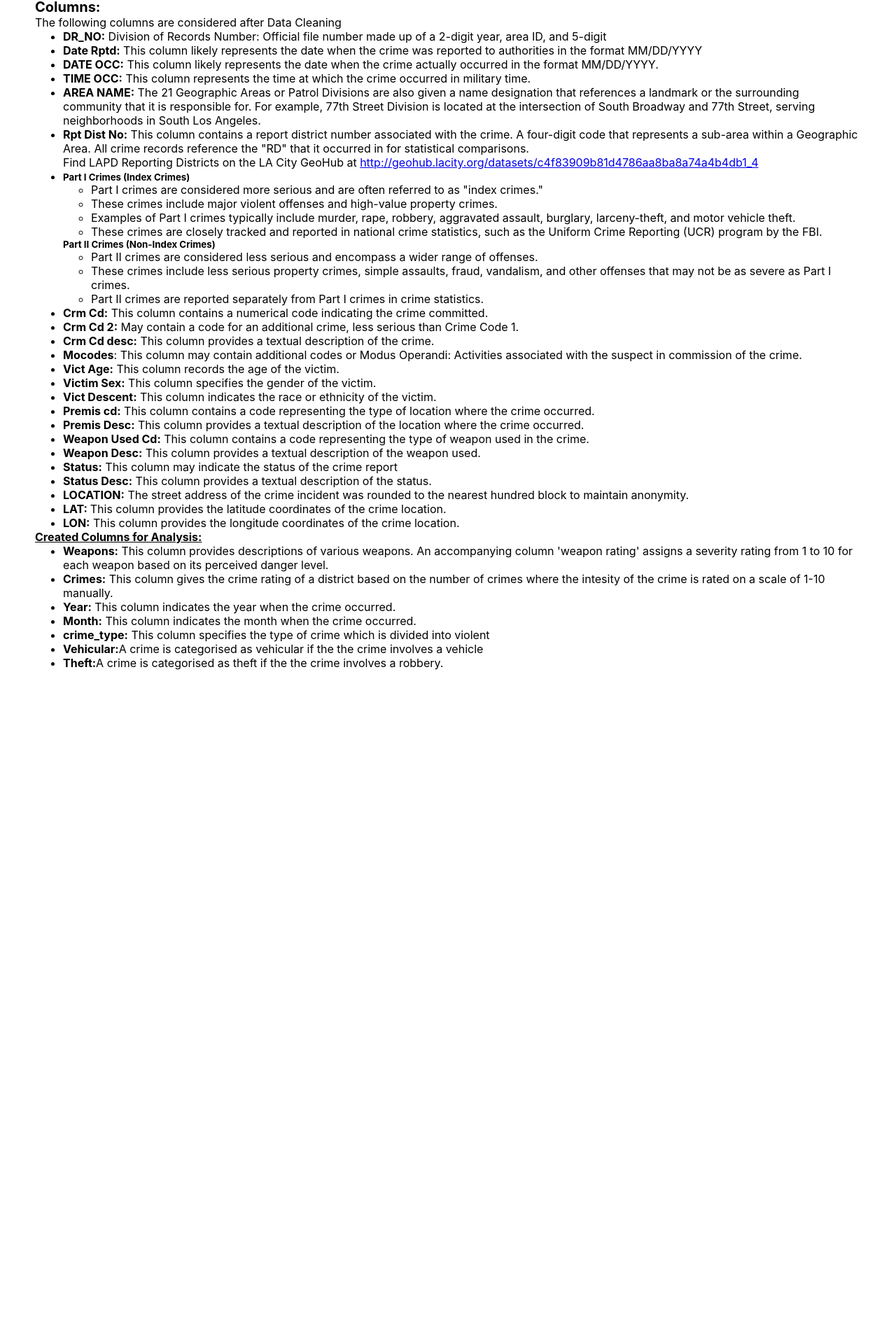
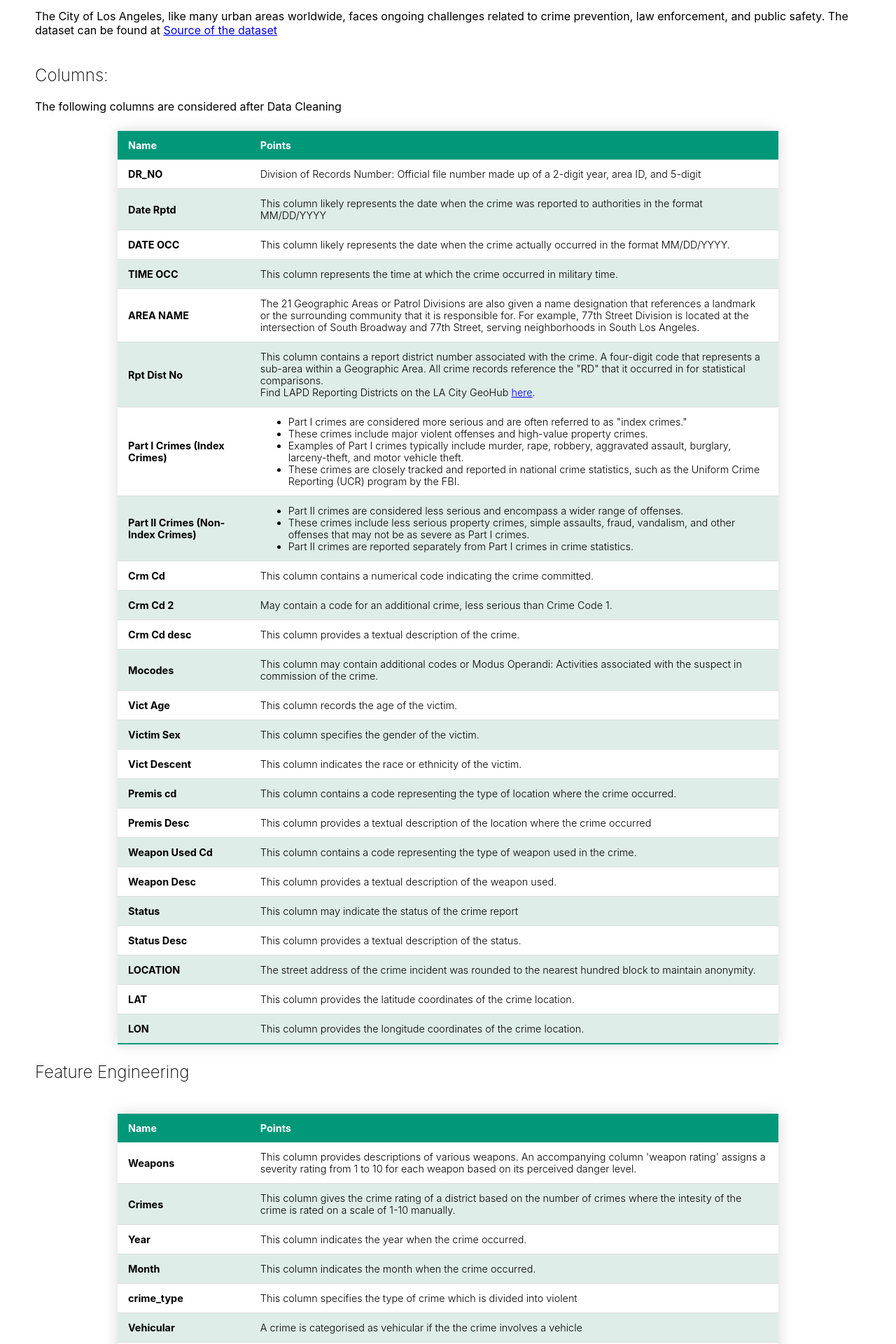
Before and after one commit to SrijaAlla/LA-crime-dataset, a React (Create React App) app in the folder frontend/: page / in a window 1280 px wide. Shown: the part 140-2060 px from the top of the page at 70% size. Before the commit the page ends 1127 px from the top, so only its background shows below. Built offline with nearby package versions, Linux system fonts and the light colour scheme.

Commit message:
desc: Table added

```diff
--- a/frontend/src/App.css
+++ b/frontend/src/App.css
@@ -117,6 +117,59 @@ input[type="radio"] {
   padding: 10px 0px 10px 0px;
 }
 
+.table-container {
+  display: flex;
+  flex-direction: column;
+}
+
+.styled-table {
+  border-collapse: collapse;
+  margin: 25px 0;
+  font-size: 0.9em;
+  font-family: sans-serif;
+  min-width: 400px;
+  width: 80%;
+  align-self: center;
+  box-shadow: 0 0 20px rgba(0, 0, 0, 0.15);
+}
+
+.styled-table thead tr {
+  background-color: #009879;
+  color: #ffffff;
+  text-align: left;
+}
+
+.styled-table th,
+.styled-table td {
+  padding: 12px 15px;
+}
+
+.styled-table tbody tr {
+  border-bottom: 1px solid #dddddd;
+  font-weight: 300;
+}
+
+.styled-table tbody tr:nth-of-type(even) {
+  background-color: rgba(158, 200, 185, 0.329);
+}
+
+.styled-table tbody tr:last-of-type {
+  border-bottom: 2px solid #009879;
+}
+
+.styled-table tbody tr:hover {
+  /* font-weight: bold; */
+  background-color: rgba(158, 200, 185, 0.637);
+
+  /* color: #009879; */
+}
+
+.styled-table tbody td:first-child {
+  width: 20%;
+  font-weight: 700;
+}
+
+
 /* EDA page */
 .eda {
   display: flex;
@@ -135,6 +188,7 @@ input[type="radio"] {
   width: 100%;
   height: 100%;
 }
+
 .form-model {
   /* display: flex; */
   width: 100%;
--- a/frontend/src/pages/Description.jsx
+++ b/frontend/src/pages/Description.jsx
@@ -3,11 +3,10 @@ import React from "react";
 function Description() {
   return (
     <div className="description">
-      {/* <div className="main-heading">LA Crime Data set</div> */}
       <div>
-        <span className="sub-heading">
-          <b>Description of dataset:</b>
-        </span>
+        <h1 className="side-heading">
+          Description of dataset:
+        </h1>
         The City of Los Angeles, like many urban areas worldwide, faces ongoing
         challenges related to crime prevention, law enforcement, and public
         safety. The dataset can be found at{" "}
@@ -18,56 +17,76 @@ function Description() {
         </span>
       </div>
 
-      <div>
-        <span className="sub-heading">
+      <div className="table-container">
+        {/* <span className="sub-heading">
           <b>Columns:</b>
-        </span>
+        </span> */}
+        <br />
+        <br />
+
+
+        <h2 className="side-heading">
+          Columns:
+        </h2>
+
         <div>The following columns are considered after Data Cleaning</div>
-        <div>
-          <ul>
-            <li>
-              <b>DR_NO:</b> Division of Records Number: Official file number
-              made up of a 2-digit year, area ID, and 5-digit
-            </li>
-            <li>
-              <b>Date Rptd:</b> This column likely represents the date when the
-              crime was reported to authorities in the format MM/DD/YYYY
-            </li>
-            <li>
-              <b> DATE OCC:</b> This column likely represents the date when the
-              crime actually occurred in the format MM/DD/YYYY.
-            </li>
-            <li>
-              <b>TIME OCC:</b> This column represents the time at which the
-              crime occurred in military time.
-            </li>
 
-            <li>
-              <b>AREA NAME:</b> The 21 Geographic Areas or Patrol Divisions are
+        <table class="styled-table">
+          <thead>
+            <tr>
+              <th>Name</th>
+              <th>Points</th>
+            </tr>
+          </thead>
+          <tbody>
+            <tr>
+              <td>DR_NO</td>
+              <td>Division of Records Number: Official file number
+                made up of a 2-digit year, area ID, and 5-digit</td>
+            </tr>
+            <tr>
+              <td>Date Rptd</td>
+              <td>This column likely represents the date when the
+                crime was reported to authorities in the format MM/DD/YYYY</td>
+            </tr>
+            <tr>
+              <td>DATE OCC</td>
+              <td>This column likely represents the date when the
+                crime actually occurred in the format MM/DD/YYYY.</td>
+            </tr>
+            <tr>
+              <td>TIME OCC</td>
+              <td> This column represents the time at which the
+                crime occurred in military time.</td>
+            </tr>
+            <tr>
+              <td>AREA NAME</td>
+              <td>The 21 Geographic Areas or Patrol Divisions are
                 also given a name designation that references a landmark or the
                 surrounding community that it is responsible for. For example,
                 77th Street Division is located at the intersection of South
                 Broadway and 77th Street, serving neighborhoods in South Los
-              Angeles.
-            </li>
-            <li>
-              <b>Rpt Dist No:</b> This column contains a report district number
+                Angeles.</td>
+            </tr>
+            <tr>
+              <td>Rpt Dist No</td>
+              <td>This column contains a report district number
                 associated with the crime. A four-digit code that represents a
                 sub-area within a Geographic Area. All crime records reference the
                 "RD" that it occurred in for statistical comparisons.{" "}
                 <p>
-                Find LAPD Reporting Districts on the LA City GeoHub at{" "}
+                  Find LAPD Reporting Districts on the LA City GeoHub{" "}
                   <a
                     href="http://geohub.lacity.org/datasets/c4f83909b81d4786aa8ba8a74a4b4db1_4"
-                  target="_blank"
-                >
-                  http://geohub.lacity.org/datasets/c4f83909b81d4786aa8ba8a74a4b4db1_4
-                </a>
+                  // target="_blank"
+                  > here
+                  </a>.
                 </p>
-            </li>
-            <li>
-              <section>
-                <h5>Part I Crimes (Index Crimes)</h5>
+              </td>
+            </tr>
+            <tr>
+              <td>Part I Crimes (Index Crimes)</td>
+              <td>
                 <ul>
                   <li>
                     Part I crimes are considered more serious and are often
@@ -88,10 +107,12 @@ function Description() {
                     program by the FBI.
                   </li>
                 </ul>
-              </section>
 
-              <section>
-                <h5>Part II Crimes (Non-Index Crimes)</h5>
+              </td>
+            </tr>
+            <tr>
+              <td>Part II Crimes (Non-Index Crimes)</td>
+              <td>
                 <ul>
                   <li>
                     Part II crimes are considered less serious and encompass a
@@ -107,114 +128,147 @@ function Description() {
                     crime statistics.
                   </li>
                 </ul>
-              </section>
-            </li>
-            <li>
-              <b>Crm Cd:</b> This column contains a numerical code indicating
-              the crime committed.
-            </li>
-            <li>
-              <b>Crm Cd 2:</b> May contain a code for an additional crime, less
-              serious than Crime Code 1.
-            </li>
-            <li>
-              <b>Crm Cd desc:</b> This column provides a textual description of
-              the crime.
-            </li>
 
-            <li>
-              <b>Mocodes</b>: This column may contain additional codes or Modus
+              </td>
+            </tr>
+
+            <tr>
+              <td>Crm Cd</td>
+              <td>This column contains a numerical code indicating
+                the crime committed.</td>
+            </tr>
+            <tr>
+              <td>Crm Cd 2</td>
+              <td>May contain a code for an additional crime, less
+                serious than Crime Code 1.</td>
+            </tr>
+            <tr>
+              <td>Crm Cd desc</td>
+              <td>This column provides a textual description of
+                the crime.</td>
+            </tr>
+            <tr>
+              <td>Mocodes</td>
+              <td>This column may contain additional codes or Modus
                 Operandi: Activities associated with the suspect in commission of
-              the crime.
-            </li>
-            <li>
-              <b>Vict Age:</b> This column records the age of the victim.
-            </li>
-            <li>
-              <b>Victim Sex:</b> This column specifies the gender of the victim.
-            </li>
-            <li>
-              <b>Vict Descent:</b> This column indicates the race or ethnicity
-              of the victim.
-            </li>
-            <li>
-              <b>Premis cd:</b> This column contains a code representing the
-              type of location where the crime occurred.
-            </li>
-            <li>
-              <b>Premis Desc:</b> This column provides a textual description of
-              the location where the crime occurred.
-            </li>
-            <li>
-              <b>Weapon Used Cd:</b> This column contains a code representing
-              the type of weapon used in the crime.
-            </li>
-            <li>
-              <b>Weapon Desc:</b> This column provides a textual description of
-              the weapon used.
-            </li>
-            <li>
-              <b>Status:</b> This column may indicate the status of the crime
-              report
-            </li>
-            <li>
-              <b>Status Desc:</b> This column provides a textual description of
-              the status.
-            </li>
+                the crime.</td>
+            </tr>
+            <tr>
+              <td>Vict Age</td>
+              <td>This column records the age of the victim.</td>
+            </tr>
+            <tr>
+              <td>Victim Sex</td>
+              <td>This column specifies the gender of the victim.</td>
+            </tr>
+            <tr>
+              <td>Vict Descent</td>
+              <td>This column indicates the race or ethnicity
+                of the victim.</td>
+            </tr>
+            <tr>
+              <td>Premis cd</td>
+              <td>This column contains a code representing the
+                type of location where the crime occurred.</td>
+            </tr>
+            <tr>
+              <td>Premis Desc</td>
+              <td>This column provides a textual description of
+                the location where the crime occurred</td>
+            </tr>
+            <tr>
+              <td>Weapon Used Cd</td>
+              <td>This column contains a code representing
+                the type of weapon used in the crime.</td>
+            </tr>
+            <tr>
+              <td>Weapon Desc</td>
+              <td>This column provides a textual description of
+                the weapon used.</td>
+            </tr>
+            <tr>
+              <td>Status</td>
+              <td>This column may indicate the status of the crime
+                report</td>
+            </tr>
+            <tr>
+              <td>Status Desc</td>
+              <td>This column provides a textual description of
+                the status.</td>
+            </tr>
+            <tr>
+              <td>LOCATION</td>
+              <td>The street address of the crime incident was
+                rounded to the nearest hundred block to maintain anonymity.</td>
+            </tr>
+            <tr>
+              <td>LAT</td>
+              <td>This column provides the latitude coordinates of the
+                crime location.</td>
+            </tr>
+            <tr>
+              <td>LON</td>
+              <td>This column provides the longitude coordinates of the
+                crime location.</td>
+            </tr>
+          </tbody>
+        </table>
 
-            <li>
-              <b>LOCATION:</b> The street address of the crime incident was
-              rounded to the nearest hundred block to maintain anonymity.
-            </li>
-            <li>
-              <b>LAT: </b>This column provides the latitude coordinates of the
-              crime location.
-            </li>
-            <li>
-              <b>LON:</b> This column provides the longitude coordinates of the
-              crime location.
-            </li>
-          </ul>
-          <b>
-            <u>Created Columns for Analysis:</u>
-          </b>
-          <div>
-            <ul>
-              <li>
-                <b>Weapons:</b> This column provides descriptions of various
+
+        <h2 className="side-heading">
+          Feature Engineering
+          {/* Created Columns for Analysis: */}
+        </h2>
+
+        <table class="styled-table">
+          <thead>
+            <tr>
+              <th>Name</th>
+              <th>Points</th>
+            </tr>
+          </thead>
+          <tbody>
+            <tr>
+              <td>Weapons</td>
+              <td>This column provides descriptions of various
                 weapons. An accompanying column 'weapon rating' assigns a
                 severity rating from 1 to 10 for each weapon based on its
-                perceived danger level.
-              </li>
-              <li>
-                <b>Crimes:</b> This column gives the crime rating of a district
+                perceived danger level.</td>
+            </tr>
+            <tr>
+              <td>Crimes</td>
+              <td>This column gives the crime rating of a district
                 based on the number of crimes where the intesity of the crime is
-                rated on a scale of 1-10 manually.
-              </li>
+                rated on a scale of 1-10 manually.</td>
+            </tr>
+            <tr>
+              <td>Year</td>
+              <td>This column indicates the year when the crime
+                occurred.</td>
+            </tr>
+            <tr>
+              <td>Month</td>
+              <td>This column indicates the month when the crime
+                occurred.</td>
+            </tr>
+            <tr>
+              <td>crime_type</td>
+              <td>This column specifies the type of crime which
+                is divided into violent</td>
+            </tr>
+            <tr>
+              <td>Vehicular</td>
+              <td>A crime is categorised as vehicular if the the
+                crime involves a vehicle</td>
+            </tr>
+            <tr>
+              <td>Theft</td>
+              <td>A crime is categorised as theft if the the crime
+                involves a robbery.</td>
+            </tr>
+          </tbody>
+        </table>
 
-              <li>
-                <b>Year:</b> This column indicates the year when the crime
-                occurred.
-              </li>
-              <li>
-                <b>Month:</b> This column indicates the month when the crime
-                occurred.
-              </li>
-              <li>
-                <b>crime_type:</b> This column specifies the type of crime which
-                is divided into violent
-              </li>
-              <li>
-                <b>Vehicular:</b>A crime is categorised as vehicular if the the
-                crime involves a vehicle
-              </li>
-              <li>
-                <b>Theft:</b>A crime is categorised as theft if the the crime
-                involves a robbery.
-              </li>
-            </ul>
-          </div>
-        </div>
       </div>
     </div>
   );
```
Lines whose indentation alone changed are shown as unchanged.
